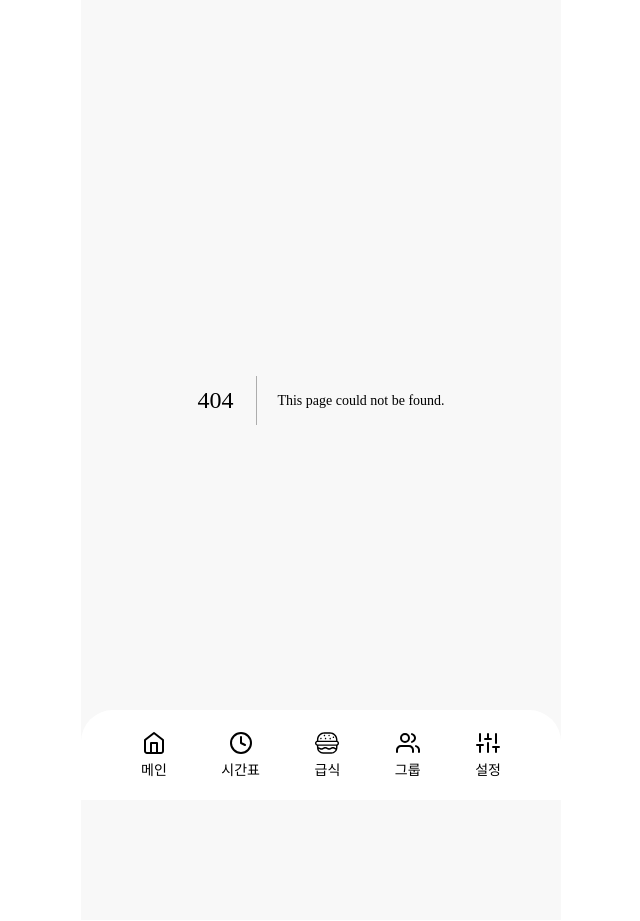
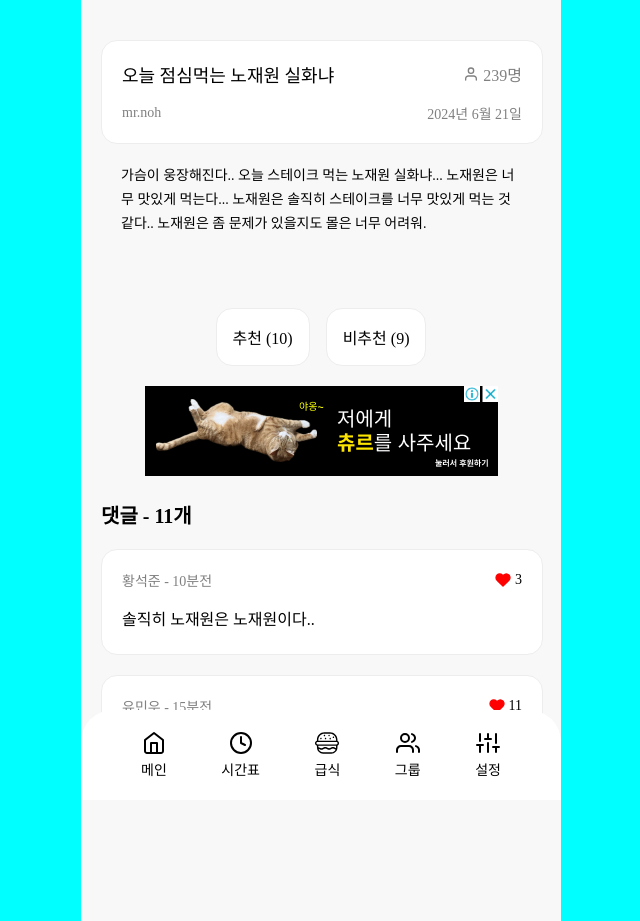
Before and after one commit to SID12g/mackerel, a Next.js app: page /posts/1 in a window 1280 px wide. Before the commit this address had no page. Shown: the whole page, without its empty margins (319-959 px from the left). Built offline with nearby package versions, Linux system fonts and the light colour scheme; a web font is replaced by a local one.

Commit message:
feat: posts page

```diff
--- a/src/app/group/page.tsx
+++ b/src/app/group/page.tsx
@@ -8,32 +8,38 @@ export default function Group() {
     <div>
       <Header title="그룹" />
       <Content
+        href="/group/1"
         title="템플스테이 가실 분 구합니다."
         number="4명/ 6명"
         name="mr.hwang"
       />
       <Content
+        href="/group/1"
         title="템플스테이 가실 분 구합니다."
         number="4명/ 6명"
         name="mr.hwang"
       />
       <Content
+        href="/group/1"
         title="템플스테이 가실 분 구합니다."
         number="4명/ 6명"
         name="mr.hwang"
       />
       <Advertisement />
       <Content
+        href="/group/1"
         title="템플스테이 가실 분 구합니다."
         number="4명/ 6명"
         name="mr.hwang"
       />
       <Content
+        href="/group/1"
         title="템플스테이 가실 분 구합니다."
         number="4명/ 6명"
         name="mr.hwang"
       />
       <Content
+        href="/group/1"
         title="템플스테이 가실 분 구합니다."
         number="4명/ 6명"
         name="mr.hwang"
--- a/src/app/page.tsx
+++ b/src/app/page.tsx
@@ -8,32 +8,38 @@ export default function Home() {
     <div>
       <Header title="실시간 인기글" />
       <Content
+        href="/posts/1"
         title="오늘 점심 먹는 노재원 실화냐"
         number="239명"
         name="mr.noh"
       />
       <Content
+        href="/posts/1"
         title="오늘 점심 먹는 노재원 실화냐"
         number="239명"
         name="mr.noh"
       />
       <Content
+        href="/posts/1"
         title="오늘 점심 먹는 노재원 실화냐"
         number="239명"
         name="mr.noh"
       />
       <Advertisement />
       <Content
+        href="/posts/1"
         title="오늘 점심 먹는 노재원 실화냐"
         number="239명"
         name="mr.noh"
       />
       <Content
+        href="/posts/1"
         title="오늘 점심 먹는 노재원 실화냐"
         number="239명"
         name="mr.noh"
       />
       <Content
+        href="/posts/1"
         title="오늘 점심 먹는 노재원 실화냐"
         number="239명"
         name="mr.noh"
--- /dev/null
+++ b/src/app/posts/[id]/page.module.css
@@ -0,0 +1,31 @@
+.container {
+  padding-top: 40px;
+}
+
+.content {
+  padding: 0 20px 0 20px;
+  font-size: 14px;
+  font-weight: 400;
+  line-height: 24px;
+}
+
+.button {
+  background-color: var(--primary-color);
+  padding: 16px;
+  border-radius: 16px;
+  border: 1px solid var(--border-color);
+  margin-bottom: 20px;
+  font-size: 16px;
+  font-weight: 500;
+  cursor: pointer;
+  transition: all 0.3s;
+}
+
+.button:hover {
+  background-color: var(--border-color);
+}
+
+.comment {
+  font-size: 20px;
+  font-weight: 600;
+}
--- /dev/null
+++ b/src/app/posts/[id]/page.tsx
@@ -0,0 +1,37 @@
+import styles from "@/app/posts/[id]/page.module.css";
+import Advertisement from "@/components/advertisement/advertisement";
+import Comment from "@/components/comment/comment";
+import Content from "@/components/content/content";
+
+export default function Posts() {
+  return (
+    <div className={styles.container}>
+      <Content
+        href="/posts/1"
+        title="오늘 점심먹는 노재원 실화냐"
+        number="239명"
+        name="mr.noh"
+        date="2024년 6월 21일"
+      />
+      <p className={styles.content}>
+        가슴이 웅장해진다.. 오늘 스테이크 먹는 노재원 실화냐... 노재원은 너무
+        맛있게 먹는다... 노재원은 솔직히 스테이크를 너무 맛있게 먹는 것 같다..
+        노재원은 좀 문제가 있을지도 몰은 너무 어려워.
+      </p>
+      <div style={{ display: "flex", justifyContent: "center", marginTop: 72 }}>
+        <button className={styles.button}>추천 (10)</button>
+        <div style={{ width: 16 }} />
+        <button className={styles.button}>비추천 (9)</button>
+      </div>
+      <Advertisement />
+      <p className={styles.comment}>댓글 - 11개</p>
+      <Comment
+        name="황석준"
+        time="10분전"
+        heart={3}
+        comment="솔직히 노재원은 노재원이다.."
+      />
+      <Comment name="유민우" time="15분전" heart={11} comment="오앙오잉" />
+    </div>
+  );
+}
--- /dev/null
+++ b/src/components/comment/comment.module.css
@@ -0,0 +1,28 @@
+.container {
+  width: calc(100% - 40px);
+  background-color: var(--primary-color);
+  padding: 8px 20px;
+  border-radius: 16px;
+  border: 1px solid var(--border-color);
+  margin-bottom: 20px;
+}
+
+.info {
+  font-size: 14px;
+  font-weight: 400;
+  color: var(--assist-text-color);
+  margin: 0;
+}
+
+.heart {
+  font-size: 14px;
+  font-weight: 400;
+  color: var(--primary-text-color);
+  margin: 0;
+}
+
+.comment {
+  font-size: 16px;
+  font-weight: 400;
+  color: var(--primary-text-color);
+}
--- /dev/null
+++ b/src/components/comment/comment.tsx
@@ -0,0 +1,36 @@
+import styles from "@/components/comment/comment.module.css";
+import heart_img from "@/../public/heart.svg";
+import Image from "next/image";
+
+export default function Comment({
+  name,
+  time,
+  heart,
+  comment,
+}: {
+  name: string;
+  time: string;
+  heart: number;
+  comment: string;
+}) {
+  return (
+    <div className={styles.container}>
+      <div
+        style={{
+          display: "flex",
+          justifyContent: "space-between",
+          marginTop: 12,
+        }}
+      >
+        <p className={styles.info}>
+          {name} - {time}
+        </p>
+        <div style={{ display: "flex", alignItems: "center" }}>
+          <Image style={{ marginRight: 4 }} src={heart_img} alt="heart" />
+          <p className={styles.heart}>{heart}</p>
+        </div>
+      </div>
+      <p className={styles.comment}>{comment}</p>
+    </div>
+  );
+}
--- a/src/components/content/content.module.css
+++ b/src/components/content/content.module.css
@@ -11,6 +11,7 @@
   font-size: 18px;
   font-weight: 500;
   margin: 0;
+  color: var(--primary-text-color);
 }
 
 .icon {
@@ -19,11 +20,19 @@
 .number {
   margin: 0;
   margin-left: 4px;
+  color: var(--assist-text-color);
 }
 
 .name {
-  margin: 8px 0 20px 0;
+  margin: 16px 0 20px 0;
   font-size: 14px;
   font-weight: 400;
   color: var(--assist-text-color);
 }
+
+.date {
+  margin: 16px 0 20px 0;
+  font-size: 14px;
+  font-weight: 400;
+  color: var(--assist-text-color);
+}
--- a/src/components/content/content.tsx
+++ b/src/components/content/content.tsx
@@ -1,18 +1,24 @@
 import styles from "@/components/content/content.module.css";
 import person from "@/../public/person.svg";
 import Image from "next/image";
+import Link from "next/link";
 
 export default function Content({
+  href,
   title,
   number,
   name,
+  date,
 }: {
+  href: string;
   title: string;
   number: string;
   name: string;
+  date?: string;
 }) {
   return (
     <div className={styles.container}>
+      <Link style={{ textDecoration: "none" }} href={href}>
         <div
           style={{
             display: "flex",
@@ -33,7 +39,17 @@ export default function Content({
             <p className={styles.number}>{number}</p>
           </div>
         </div>
+        <div
+          style={{
+            display: "flex",
+            alignItems: "center",
+            justifyContent: "space-between",
+          }}
+        >
           <p className={styles.name}>{name}</p>
+          <p className={styles.date}>{date}</p>
+        </div>
+      </Link>
     </div>
   );
 }
```
Also changed, not shown: public/heart.svg (added). Lines whose indentation alone changed are shown as unchanged.
